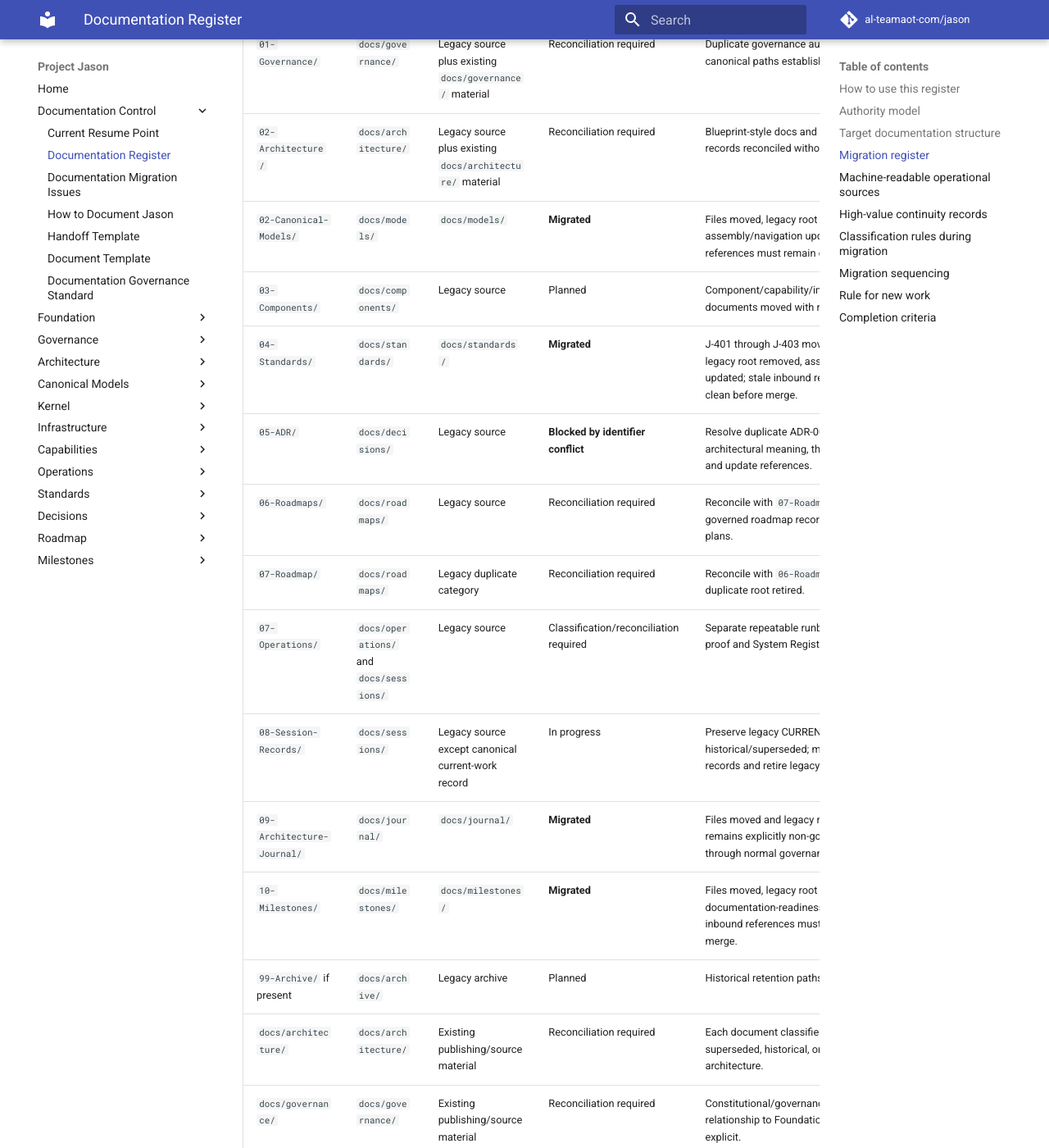
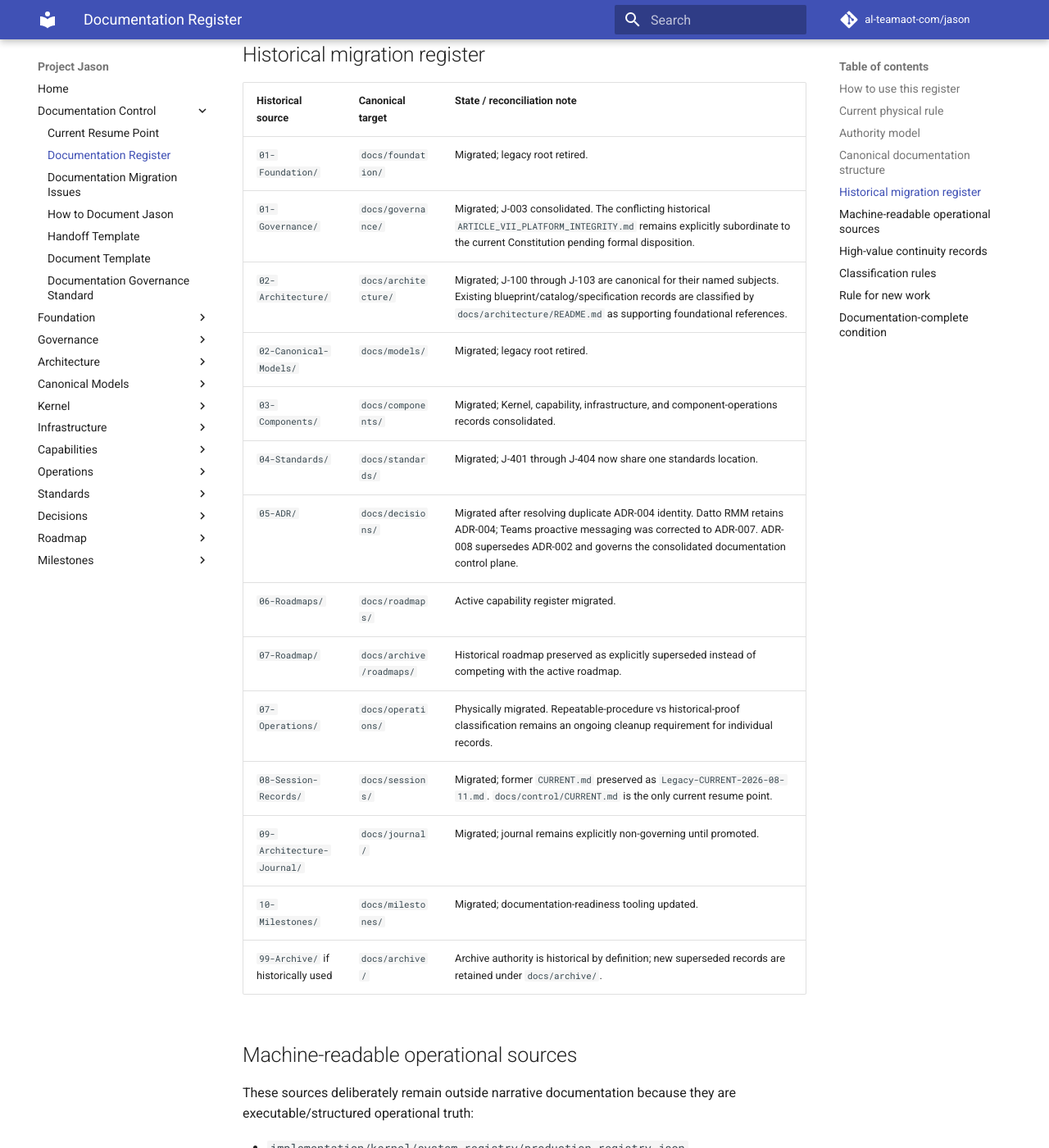
Before and after one commit to al-teamaot-com/jason, an MkDocs documentation site: the page built from docs/control/DOCUMENTATION-REGISTER.md, in a window 1280 px wide and 1400 px high, scrolled down 2654 px. Shown: the whole window at 82% size. Built offline with MkDocs 1.6.1 and Material for MkDocs 9.7.7, drawn with Linux system fonts in a browser that asks for light colours; comment, search, counter and statistics services are not loaded; some of the changed text lies outside the part shown.

Commit message:
Record consolidated documentation migration state

````diff
--- a/docs/control/DOCUMENTATION-REGISTER.md
+++ b/docs/control/DOCUMENTATION-REGISTER.md
@@ -1,44 +1,51 @@
 # Project Jason Documentation Register
 
-**Status:** Active migration control record
+**Status:** Active documentation control record
 **Owner:** Jason Architecture Authority
-**Purpose:** Single register for where Project Jason knowledge lives, which source is authoritative, and how legacy documentation is being consolidated into `docs/`.
+**Purpose:** Single register for where Project Jason knowledge lives, which source is authoritative, and how historical documentation locations were consolidated into `docs/`.
 
 ## How to use this register
 
 Start here when you need to answer any of these questions:
 
 - Where is the authoritative document for this topic?
-- Is a document current, transitional, generated, or historical?
+- Is a document current, supporting, generated, or historical?
 - Where should a new document be created?
-- Has a documentation category already moved into `docs/`?
 - Which source should win if two documents disagree?
+- Which historical repository path did a document come from?
 
-For instructions on how to create, update, hand off, retire, or reconcile Jason documentation consistently, use `docs/control/HOW-TO-DOCUMENT-JASON.md`.
+For consistent authoring, use `docs/control/HOW-TO-DOCUMENT-JASON.md`.
 
-For known conflicts and migration blockers, use `docs/control/DOCUMENTATION-MIGRATION-ISSUES.md`.
+For remaining authority/reconciliation issues, use `docs/control/DOCUMENTATION-MIGRATION-ISSUES.md`.
 
-During migration, `docs/` is the single documentation control plane even when the canonical source for a category still physically resides in a legacy numbered directory.
+## Current physical rule
+
+All governed human-facing Project Jason documentation is now physically consolidated under `docs/`, except implementation-local documentation that has a justified need to remain beside code, schemas, deployment packages, or tests.
+
+The historical numbered documentation roots are retired. CI rejects their re-creation.
+
+MkDocs consumes `docs/` directly. The former mixed-source `.build/docs` assembly step is retired.
 
 ## Authority model
 
 | Knowledge type | Authoritative owner | Notes |
 |---|---|---|
-| Mission and constitutional rules | Jason Constitution / Foundation | Conversation memory cannot override these records. |
-| Governance rules | Approved governance records | Must remain consistent with Constitution. |
-| Architecture | Approved architecture records and ADRs | Enduring structure and boundaries. |
-| Canonical organizational models | Approved canonical models | Provider-neutral concepts. |
-| Component/capability/provider contracts | Governed component specifications and implementation contracts | Code/tests prove implementation behavior; specifications define intended contract. |
-| Current production topology/state | System Registry + append-only lifecycle history + verification evidence | Do not manually recreate current topology in narrative documents. |
-| Operating procedure | Approved runbook | Procedure must reference current authority and evidence sources. |
-| Historical proof | Durable session/proof/evidence record | Proves what occurred at a point in time. |
-| Current work/resume point | `docs/control/CURRENT.md` | Must point to authoritative evidence rather than duplicate volatile state. |
+| Mission and constitutional rules | `docs/foundation/` | Conversation memory cannot override these records. |
+| Governance rules | `docs/governance/` subject to the Constitution | Must remain consistent with Foundation authority. |
+| Architecture | Canonical J-series records under `docs/architecture/` plus approved ADRs | `docs/architecture/README.md` classifies supporting foundation records. |
+| Canonical organizational models | `docs/models/` | Provider-neutral concepts. |
+| Component/capability/provider contracts | `docs/components/` plus versioned implementation contracts/tests | Code/tests prove implementation behavior; documents define governed intended contracts. |
+| Current production topology/state | System Registry structured sources + append-only lifecycle history + verification evidence | Do not recreate current topology manually in narrative documents. |
+| Operating procedure | `docs/operations/` | Procedures must reference current authority and evidence sources. |
+| Historical proof | `docs/sessions/` and bounded evidence references | Proves what occurred at a point in time. |
+| Current work/resume point | `docs/control/CURRENT.md` | References authoritative evidence instead of duplicating volatile state. |
+| Architecture observations | `docs/journal/` | Non-governing until promoted through normal governance. |
+| Active governed roadmap | `docs/roadmaps/` | Historical roadmaps belong in `docs/archive/`. |
+| Milestone declarations | `docs/milestones/` | Release/documentation readiness tooling consumes this location. |
 | Published website/search index | Generated output | Never authoritative. |
-| Chat/session memory | Non-authoritative context | Must be converted to durable records when it matters. |
+| Chat/session memory | Non-authoritative context | Convert material durable knowledge into governed records. |
 
-## Target documentation structure
-
-All new human-facing governed documentation should use this structure unless an approved exception applies:
+## Canonical documentation structure
 
 ```text
 docs/
@@ -69,61 +76,53 @@ docs/
   archive/
 ```
 
-Implementation-local README files may remain beside code where adjacency is operationally useful. They must be discoverable from the documentation control plane when they contain material operating information.
+## Historical migration register
 
-## Migration register
-
-| Current source | Target location | Current authority | Migration status | Retirement condition |
-|---|---|---|---|---|
-| `01-Foundation/` | `docs/foundation/` | `docs/foundation/` | **Migrated** | Files moved, legacy root removed, assembly/navigation updated; stale inbound references must remain clean before merge. |
-| `01-Governance/` | `docs/governance/` | Legacy source plus existing `docs/governance/` material | Reconciliation required | Duplicate governance authority reconciled and canonical paths established. |
-| `02-Architecture/` | `docs/architecture/` | Legacy source plus existing `docs/architecture/` material | Reconciliation required | Blueprint-style docs and J-series architecture records reconciled without losing history. |
-| `02-Canonical-Models/` | `docs/models/` | `docs/models/` | **Migrated** | Files moved, legacy root removed, assembly/navigation updated; stale inbound references must remain clean before merge. |
-| `03-Components/` | `docs/components/` | Legacy source | Planned | Component/capability/infrastructure/operations documents moved with references intact. |
-| `04-Standards/` | `docs/standards/` | `docs/standards/` | **Migrated** | J-401 through J-403 moved beside J-404, legacy root removed, assembly/navigation updated; stale inbound references must remain clean before merge. |
-| `05-ADR/` | `docs/decisions/` | Legacy source | **Blocked by identifier conflict** | Resolve duplicate ADR-004 without changing architectural meaning, then migrate all ADRs and update references. |
-| `06-Roadmaps/` | `docs/roadmaps/` | Legacy source | Reconciliation required | Reconcile with `07-Roadmap/`, migrate active governed roadmap records, archive superseded plans. |
-| `07-Roadmap/` | `docs/roadmaps/` | Legacy duplicate category | Reconciliation required | Reconcile with `06-Roadmaps/`; obsolete duplicate root retired. |
-| `07-Operations/` | `docs/operations/` and `docs/sessions/` | Legacy source | Classification/reconciliation required | Separate repeatable runbooks from historical proof and System Registry-generated state. |
-| `08-Session-Records/` | `docs/sessions/` | Legacy source except canonical current-work record | In progress | Preserve legacy CURRENT as historical/superseded; migrate/index proof records and retire legacy root. |
-| `09-Architecture-Journal/` | `docs/journal/` | `docs/journal/` | **Migrated** | Files moved and legacy root removed; journal remains explicitly non-governing until promoted through normal governance. |
-| `10-Milestones/` | `docs/milestones/` | `docs/milestones/` | **Migrated** | Files moved, legacy root removed, MkDocs and documentation-readiness tooling updated; stale inbound references must remain clean before merge. |
-| `99-Archive/` if present | `docs/archive/` | Legacy archive | Planned | Historical retention paths updated. |
-| `docs/architecture/` | `docs/architecture/` | Existing publishing/source material | Reconciliation required | Each document classified as canonical, superseded, historical, or merged with J-series architecture. |
-| `docs/governance/` | `docs/governance/` | Existing publishing/source material | Reconciliation required | Constitutional/governance status and relationship to Foundation records made explicit. |
-| Implementation README files | Remain adjacent when justified; indexed from `docs/` | Implementation source | Ongoing exception | No architectural/governance rule exists only in an unindexed implementation README. |
+| Historical source | Canonical target | State / reconciliation note |
+|---|---|---|
+| `01-Foundation/` | `docs/foundation/` | Migrated; legacy root retired. |
+| `01-Governance/` | `docs/governance/` | Migrated; J-003 consolidated. The conflicting historical `ARTICLE_VII_PLATFORM_INTEGRITY.md` remains explicitly subordinate to the current Constitution pending formal disposition. |
+| `02-Architecture/` | `docs/architecture/` | Migrated; J-100 through J-103 are canonical for their named subjects. Existing blueprint/catalog/specification records are classified by `docs/architecture/README.md` as supporting foundational references. |
+| `02-Canonical-Models/` | `docs/models/` | Migrated; legacy root retired. |
+| `03-Components/` | `docs/components/` | Migrated; Kernel, capability, infrastructure, and component-operations records consolidated. |
+| `04-Standards/` | `docs/standards/` | Migrated; J-401 through J-404 now share one standards location. |
+| `05-ADR/` | `docs/decisions/` | Migrated after resolving duplicate ADR-004 identity. Datto RMM retains ADR-004; Teams proactive messaging was corrected to ADR-007. ADR-008 supersedes ADR-002 and governs the consolidated documentation control plane. |
+| `06-Roadmaps/` | `docs/roadmaps/` | Active capability register migrated. |
+| `07-Roadmap/` | `docs/archive/roadmaps/` | Historical roadmap preserved as explicitly superseded instead of competing with the active roadmap. |
+| `07-Operations/` | `docs/operations/` | Physically migrated. Repeatable-procedure vs historical-proof classification remains an ongoing cleanup requirement for individual records. |
+| `08-Session-Records/` | `docs/sessions/` | Migrated; former `CURRENT.md` preserved as `Legacy-CURRENT-2026-08-11.md`. `docs/control/CURRENT.md` is the only current resume point. |
+| `09-Architecture-Journal/` | `docs/journal/` | Migrated; journal remains explicitly non-governing until promoted. |
+| `10-Milestones/` | `docs/milestones/` | Migrated; documentation-readiness tooling updated. |
+| `99-Archive/` if historically used | `docs/archive/` | Archive authority is historical by definition; new superseded records are retained under `docs/archive/`. |
 
 ## Machine-readable operational sources
 
-These files are deliberately not moved into narrative documentation because they are executable/structured operational truth:
+These sources deliberately remain outside narrative documentation because they are executable/structured operational truth:
 
 - `implementation/kernel/system_registry/production-registry.json`
 - `implementation/kernel/system_registry/production-lifecycle-events.json`
 - `implementation/kernel/system_registry/production-verification-plan.json`
-- System Registry schemas and verifier implementation under `implementation/kernel/system_registry/`
+- System Registry schemas, repository logic, probes, verifier, and related tests under `implementation/kernel/system_registry/`
 
-Human documentation must reference these sources rather than creating a second operational inventory.
+Human documentation references these sources rather than creating a second operational inventory.
 
 ## High-value continuity records
 
-Until migration is complete, the following records are especially important:
-
-- `docs/index.md` — single documentation entry point.
-- `docs/standards/J-404-Documentation-Governance-and-Continuity.md` — documentation governance rules.
+- `docs/index.md` — documentation entry point.
+- `docs/control/CURRENT.md` — canonical resume point.
 - `docs/control/HOW-TO-DOCUMENT-JASON.md` — repeatable authoring/update procedure for future sessions.
-- `docs/control/CURRENT.md` — canonical resume point.
-- `docs/control/DOCUMENTATION-REGISTER.md` — this source/migration register.
-- `docs/control/DOCUMENTATION-MIGRATION-ISSUES.md` — known conflicts/blockers and reconciliation requirements.
-- `docs/control/HANDOFF-TEMPLATE.md` — required structure for durable workstream handoff.
-- `docs/control/DOCUMENT-TEMPLATE.md` — standard metadata and durable-document skeleton.
+- `docs/control/DOCUMENTATION-REGISTER.md` — this authority/source map.
+- `docs/control/DOCUMENTATION-MIGRATION-ISSUES.md` — remaining reconciliation issues.
+- `docs/standards/J-404-Documentation-Governance-and-Continuity.md` — documentation governance.
+- `docs/decisions/ADR-008-Documentation-Control-Plane-Consolidation.md` — decision superseding the old numbered-root layout.
 - `docs/foundation/J-002-Constitution.md` — constitutional authority.
-- `02-Architecture/J-103-System-Registry.md` — authoritative System Registry architecture until Architecture reconciliation completes.
-- `07-Operations/System-Registry-Current-Operational-State.md` — generated human-readable operational-state view where current.
+- `docs/architecture/J-103-System-Registry.md` — System Registry architecture.
+- `docs/operations/System-Registry-Current-Operational-State.md` — generated human-readable operational-state representation where current.
 - `implementation/kernel/system_registry/` — structured operational truth.
 
-## Classification rules during migration
+## Classification rules
 
-A document encountered during migration must be classified as one of:
+Every durable human-facing record should be classifiable as one of:
 
 - **Canonical:** authoritative source for its subject.
 - **Supporting:** useful detail that references a canonical source.
@@ -132,44 +131,26 @@ A document encountered during migration must be classified as one of:
 - **Superseded:** replaced by a newer canonical record but retained for history.
 - **Historical:** accurate for a past state but not current authority.
 - **Draft/Proposed:** not yet governing authority.
-- **Duplicate/Conflict:** requires reconciliation before either copy may be treated as authoritative.
+- **Conflict:** requires reconciliation before competing claims can be treated as authoritative.
 
-Do not delete a conflicting record merely to make the repository look cleaner. Reconcile the authority and preserve material history.
-
-## Migration sequencing
-
-The recommended order is:
-
-1. Documentation control plane and standards.
-2. Foundation/governance authority.
-3. Architecture and canonical models.
-4. Standards and ADRs.
-5. Component/capability/infrastructure specifications.
-6. Operations/runbooks and current operational documentation.
-7. Session/proof records.
-8. Roadmaps, journal, milestones, and archive.
-9. CI/tooling cleanup and retirement of compatibility roots.
-
-This order prevents lower-level content from being reorganized before its authority framework is stable.
+Do not delete a conflicting record merely to make the repository cleaner. Reconcile authority and preserve material history.
 
 ## Rule for new work
 
 New governed human-facing documentation belongs under `docs/`.
 
-If an existing legacy canonical document must be modified before its category is migrated, update that existing source and ensure the change remains discoverable from `docs/`. Do not create a duplicate replacement copy solely to satisfy the new directory convention.
+Before adding a document, future sessions must consult `docs/control/HOW-TO-DOCUMENT-JASON.md` and search the Documentation Register/current documentation tree to avoid duplicate authority.
 
-Before adding a new document, future sessions must consult `docs/control/HOW-TO-DOCUMENT-JASON.md` so naming, authority, evidence, status, security, and handoff practices remain consistent.
+Implementation-local README files may remain beside code only when adjacency is operationally useful. They must not quietly become the sole owner of a material architecture, governance, authority, or operating rule.
 
-## Completion criteria
+## Documentation-complete condition
 
-Documentation consolidation is complete only when:
+Documentation consolidation is structurally complete when CI confirms:
 
-- all governed human-facing documentation is discoverable and physically organized under `docs/`, except approved implementation-local exceptions;
-- each material topic has one authoritative source;
-- legacy numbered roots are retired or contain only explicit compatibility stubs;
-- MkDocs publishes directly from the consolidated source structure;
-- CI validates documentation structure and stale/duplicate authority rules;
-- release/documentation tooling uses the consolidated paths;
-- current operational state is derived from structured truth;
-- current work can be resumed from `docs/control/CURRENT.md`; and
-- a future contributor can reconstruct how Jason is governed, built, operated, and verified without access to chat history.
+- no retired numbered documentation roots exist;
+- MkDocs builds directly from `docs/` with strict validation;
+- required control records exist and are linked;
+- release/documentation tooling uses consolidated paths; and
+- no known broken links remain.
+
+Documentation governance remains an ongoing responsibility after structural migration. Authority conflicts, stale records, and classification cleanup must continue to be resolved under J-404 rather than allowing the repository to fragment again.
````
